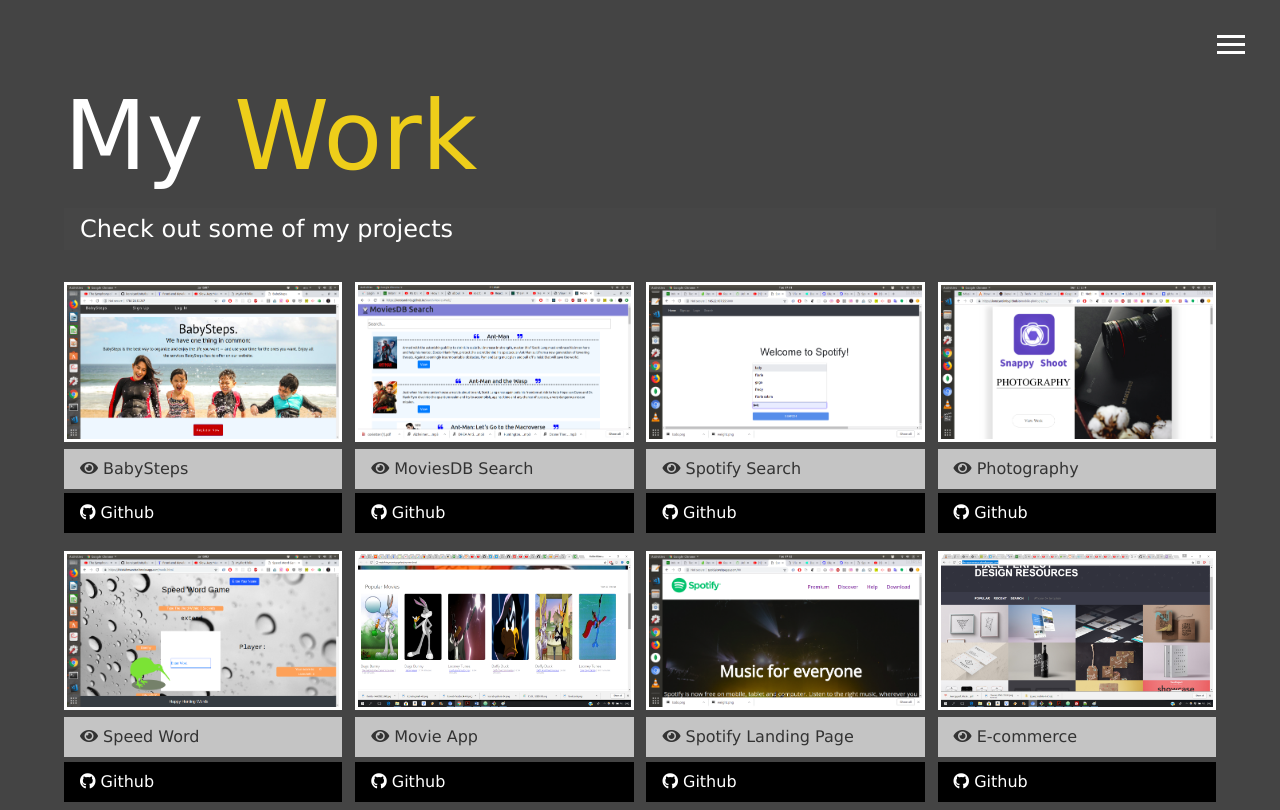
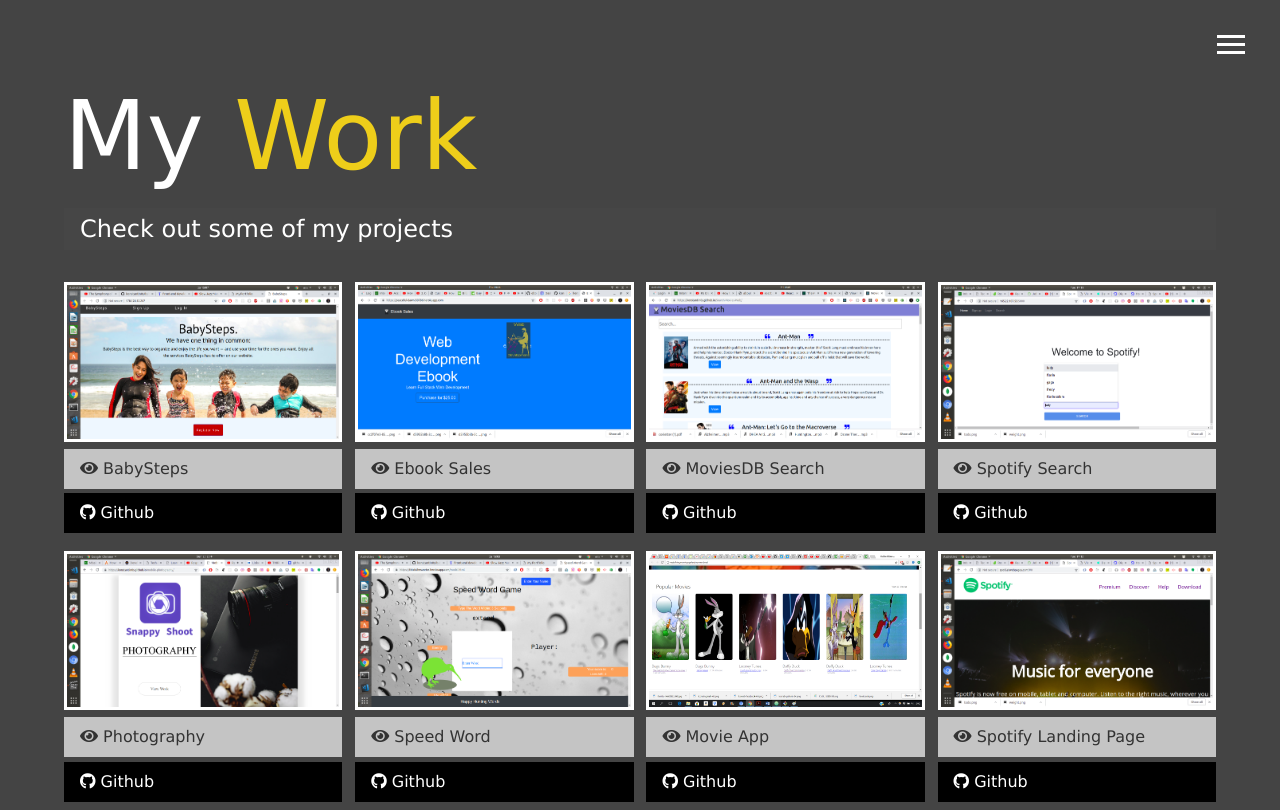
Before and after one commit to konstantin0s/modern-portfolio, a website: page dist/work.html in a window 1280 px wide. Shown: the top 810 px of the page. Drawn offline with Linux system fonts and the light colour scheme.

Commit message:
Add Ebook Sales project

```diff
--- a/dist/work.html
+++ b/dist/work.html
@@ -1,13 +1,16 @@
 <!DOCTYPE html>
 <html lang="en">
+
 <head>
   <meta charset="UTF-8">
   <meta name="viewport" content="width=device-width, initial-scale=1.0">
   <meta http-equiv="X-UA-Compatible" content="ie=edge">
   <link rel="stylesheet" href="css/main.css">
-  <link rel="stylesheet" href="https://use.fontawesome.com/releases/v5.8.2/css/all.css" integrity="sha384-oS3vJWv+0UjzBfQzYUhtDYW+Pj2yciDJxpsK1OYPAYjqT085Qq/1cq5FLXAZQ7Ay" crossorigin="anonymous">
+  <link rel="stylesheet" href="https://use.fontawesome.com/releases/v5.8.2/css/all.css"
+    integrity="sha384-oS3vJWv+0UjzBfQzYUhtDYW+Pj2yciDJxpsK1OYPAYjqT085Qq/1cq5FLXAZQ7Ay" crossorigin="anonymous">
   <title>View My Work</title>
 </head>
+
 <body>
   <header>
     <div class="menu-btn">
@@ -56,6 +59,19 @@
           <i class="fas fa-eye"></i> BabySteps
         </a>
         <a target="_blank" href="https://github.com/konstantin0s/babySteps" class="btn-dark">
+          <i class="fab fa-github"></i> Github
+        </a>
+      </div>
+
+
+      <div class="item">
+        <a target="_blank" href="https://peaceful-dawn-50786.herokuapp.com/">
+          <img src="img/ebook.png" alt="Project">
+        </a>
+        <a target="_blank" href="https://peaceful-dawn-50786.herokuapp.com/" class="btn-light">
+          <i class="fas fa-eye"></i> Ebook Sales
+        </a>
+        <a target="_blank" href="https://github.com/konstantin0s/ebook-sales" class="btn-dark">
           <i class="fab fa-github"></i> Github
         </a>
       </div>
@@ -199,4 +215,5 @@
 
   <script src="js/main.js"></script>
 </body>
+
 </html>
```
Also changed, not shown: dist/img/ebook.png (added). Lines whose indentation alone changed are shown as unchanged.
